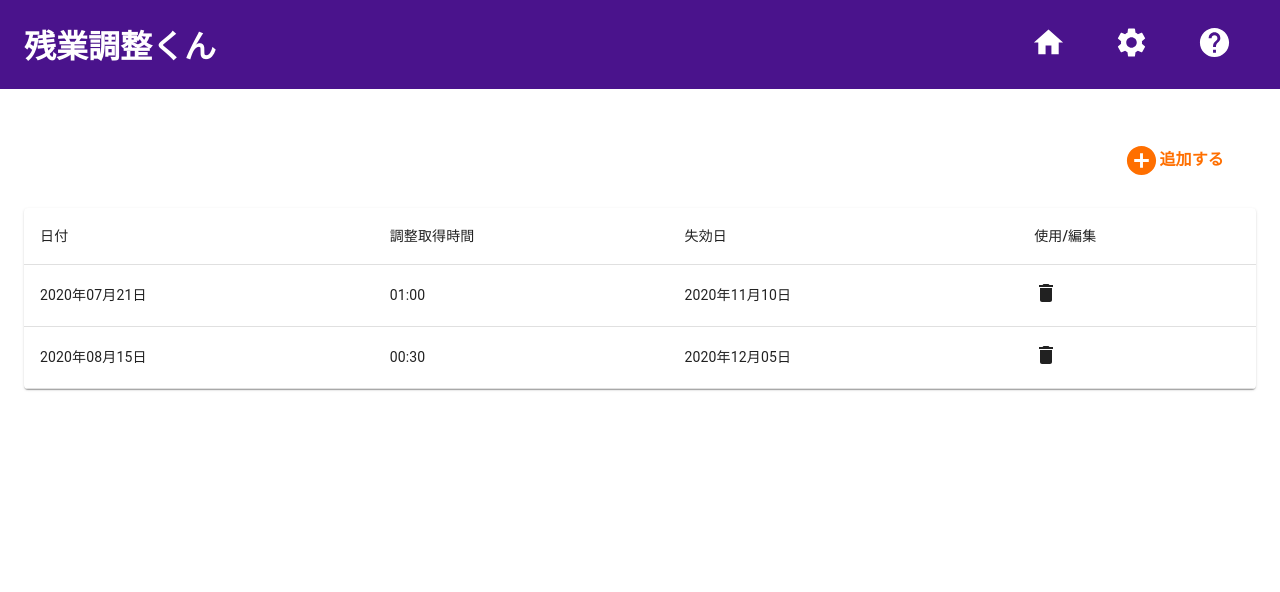
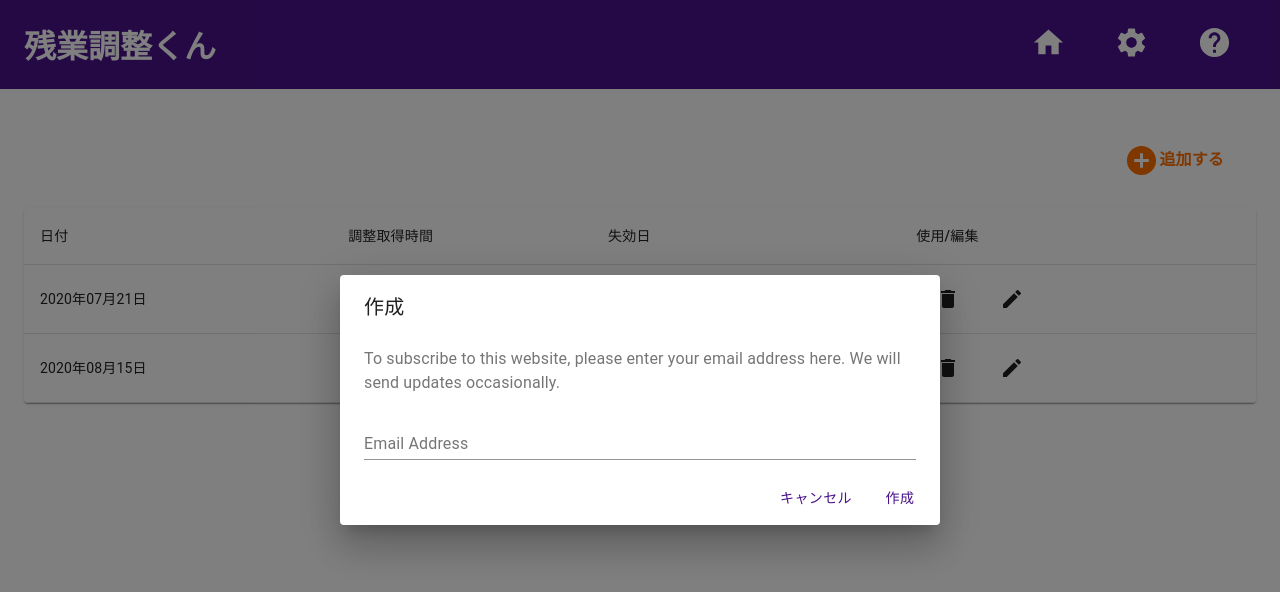
Before and after one commit to YouheiNozaki/SchoolAttendanceApp, a React (Create React App) app: page / in a window 1280 px wide. Both pictures are taken after a click on the button "追加する". Shown: the top 592 px of the page. Built offline with nearby package versions, Linux system fonts and the light colour scheme.

Commit message:
DiaLogコンポーネントを作成

```diff
--- a/src/components/Layout/index.tsx
+++ b/src/components/Layout/index.tsx
@@ -1,7 +1,7 @@
 import React from 'react';
 import { makeStyles } from '@material-ui/core/styles';
 
-import { Header } from '../header';
+import { Header } from '../templates/header';
 const useStyles = makeStyles({
   Container: { padding: '24px' },
 });
--- /dev/null
+++ b/src/components/molecules/FormDialog.tsx
@@ -0,0 +1,63 @@
+import React, { useState, useEffect } from 'react';
+import {
+  Button,
+  TextField,
+  Dialog,
+  DialogContent,
+  DialogActions,
+  DialogTitle,
+  DialogContentText,
+} from '@material-ui/core';
+
+type Props = {
+  title: string;
+  isOpen: boolean;
+  doClose: () => void;
+};
+
+export const FormDialog: React.FC<Props> = ({ title, isOpen, doClose }) => {
+  const [open, setOpen] = useState(false);
+
+  useEffect(() => {
+    setOpen(isOpen);
+  }, [isOpen]);
+
+  const handleClose = () => {
+    setOpen(false);
+    doClose();
+  };
+
+  return (
+    <>
+      <Dialog
+        open={open}
+        onClose={handleClose}
+        aria-labelledby="form-dialog-title"
+      >
+        <DialogTitle id="form-dialog-title">{title}</DialogTitle>
+        <DialogContent>
+          <DialogContentText>
+            To subscribe to this website, please enter your email address here.
+            We will send updates occasionally.
+          </DialogContentText>
+          <TextField
+            margin="dense"
+            id="name"
+            label="Email Address"
+            type="email"
+            fullWidth
+          />
+        </DialogContent>
+        <DialogActions>
+          <Button onClick={handleClose} color="primary">
+            キャンセル
+          </Button>
+          {/* TODO:処理を加える関数に変更する */}
+          <Button onClick={handleClose} color="primary">
+            作成
+          </Button>
+        </DialogActions>
+      </Dialog>
+    </>
+  );
+};
--- a/src/pages/Home.tsx
+++ b/src/pages/Home.tsx
@@ -1,4 +1,4 @@
-import React from 'react';
+import React, { useState } from 'react';
 import dayjs from 'dayjs';
 import 'dayjs/locale/ja';
 
@@ -17,8 +17,10 @@ import {
 } from '@material-ui/core';
 import DeleteIcon from '@material-ui/icons/Delete';
 import AddCircleIcon from '@material-ui/icons/AddCircle';
+import CreateIcon from '@material-ui/icons/Create';
 
 import { Layout } from '../components/layout';
+import { FormDialog } from '../components/molecules/FormDialog';
 
 const useStyles = makeStyles((theme: Theme) =>
   createStyles({
@@ -41,11 +43,10 @@ const useStyles = makeStyles((theme: Theme) =>
 );
 
 // mockデータを作成する関数
-
 function createData(id: number, day: string, overTime: string) {
   return { id, day, overTime };
 }
-
+// mockデータ
 const rows = [
   createData(1, '2020-07-21', '01:00'),
   createData(2, '2020-08-15', '00:30'),
@@ -53,6 +54,16 @@ const rows = [
 
 export const Home: React.FC = () => {
   const classes = useStyles();
+  const [open, setOpen] = useState(false);
+
+  const handleOpen = () => {
+    setOpen(true);
+  };
+
+  const handleClose = () => {
+    setOpen(false);
+  };
+
   return (
     <>
       <Layout>
@@ -62,10 +73,15 @@ export const Home: React.FC = () => {
           justify="flex-end"
           className={classes.addButton}
         >
-          <Button>
+          <Button onClick={handleOpen}>
             <AddCircleIcon fontSize="large" />
             <Typography>追加する</Typography>
           </Button>
+          <FormDialog
+            title={'作成'}
+            isOpen={open}
+            doClose={() => handleClose()}
+          />
         </Grid>
         <TableContainer component={Paper} className={classes.tableContainer}>
           <Table className={classes.table} aria-label="simple table">
@@ -88,7 +104,12 @@ export const Home: React.FC = () => {
                     {dayjs(row.day).add(16, 'week').format('YYYY年MM月DD日')}
                   </TableCell>
                   <TableCell>
-                    <DeleteIcon />
+                    <Button>
+                      <DeleteIcon />
+                    </Button>
+                    <Button>
+                      <CreateIcon />
+                    </Button>
                   </TableCell>
                 </TableRow>
               ))}
```
Also changed, not shown: src/components/templates/header.tsx (renamed from src/components/header.tsx).
